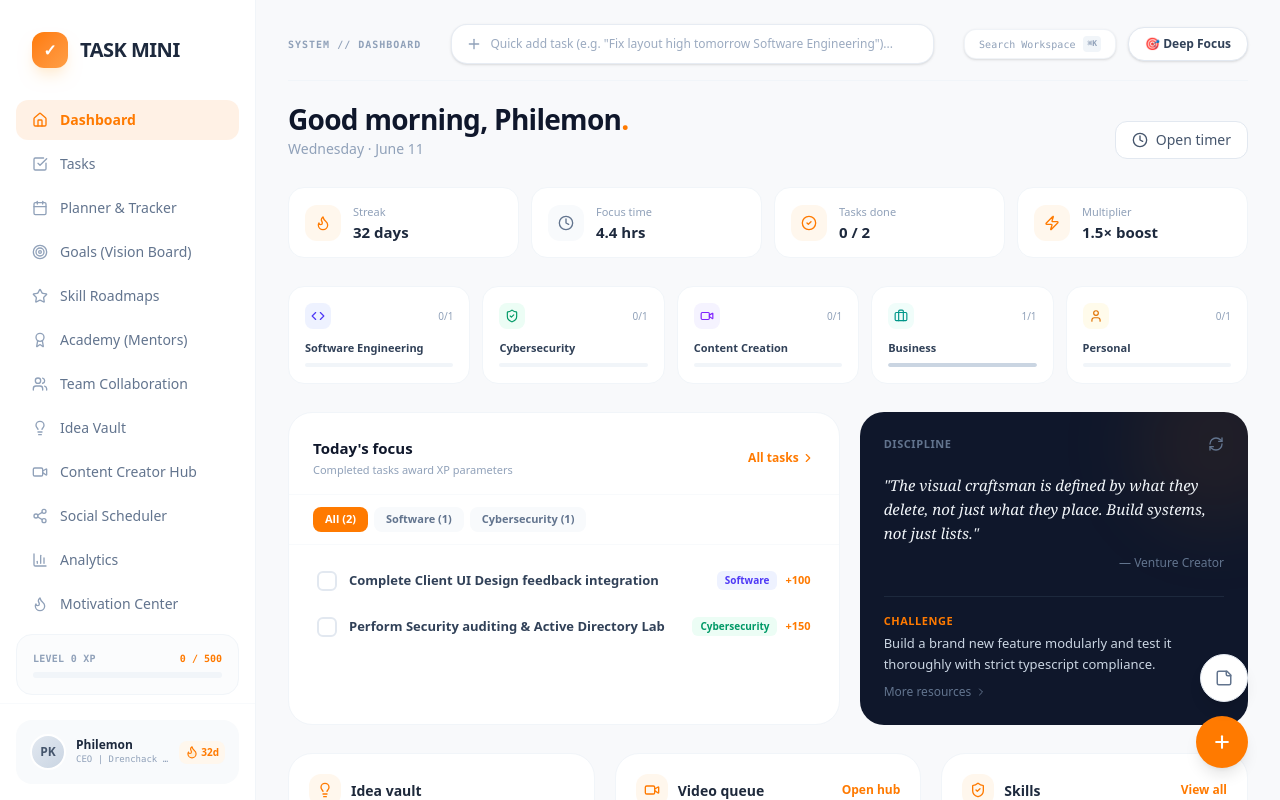
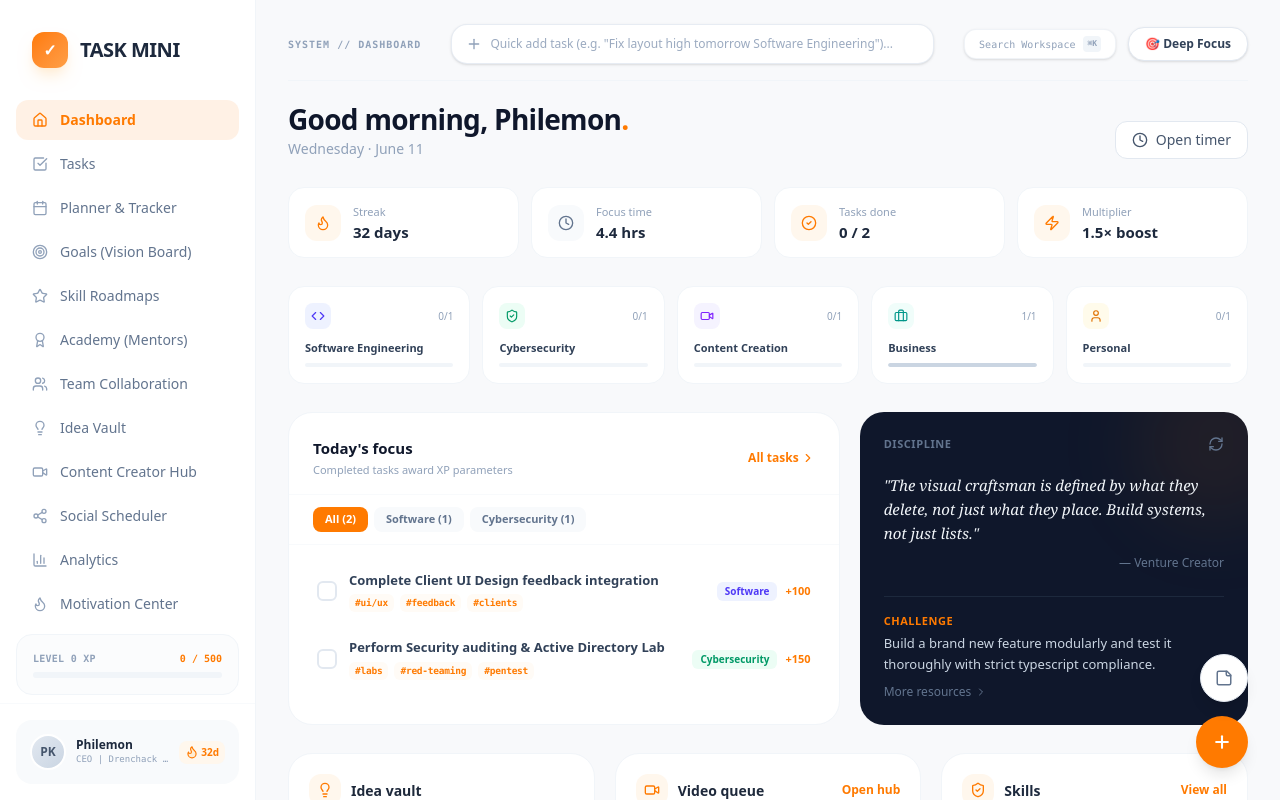
Before and after one commit to Philemon12421/Task-Mini, a React (Vite) app: page / in a window 1280 px wide. Built offline with nearby package versions, Linux system fonts and the light colour scheme.

Commit message:
feat: add NLP task classification patterns
Introduce TASK_PATTERNS to automatically categorize tasks based on keyword matching, improving the task parsing logic for better workflow organization.

```diff
--- a/src/components/DashboardView.tsx
+++ b/src/components/DashboardView.tsx
@@ -33,7 +33,62 @@ const CATEGORIES: { name: Category; icon: any; accent: string; pill: string }[]
 
 const PRIORITY_XP: Record<string, number> = { High: 120, Medium: 70, Low: 40 };
 
-function parseNLPTask(input: string): { title: string; priority: "High" | "Medium" | "Low"; category: Category; deadline: string } {
+interface TaskPattern {
+  keywords: string[];
+  category: Category;
+  tags: string[];
+}
+
+const TASK_PATTERNS: TaskPattern[] = [
+  {
+    keywords: ["meeting", "standup", "sync", "huddle", "catchup", "scrum", "weekly review", "board review", "call"],
+    category: "Business",
+    tags: ["Meeting", "Collab"],
+  },
+  {
+    keywords: ["code review", "review code", "pr review", "pull request", "github review", "review pr", "merge pr"],
+    category: "Software Engineering",
+    tags: ["CodeReview", "QA"],
+  },
+  {
+    keywords: ["bug fix", "bugfix", "hotfix", "debug", "fix bug", "resolve error", "issue fix", "crash fix"],
+    category: "Software Engineering",
+    tags: ["Bug", "Fix"],
+  },
+  {
+    keywords: ["vulnerability", "sec scan", "security audit", "pentest", "malware", "hack", "firewall", "leak test", "penetration testing"],
+    category: "Cybersecurity",
+    tags: ["Security", "Audit"],
+  },
+  {
+    keywords: ["video edit", "editing", "thumbnail", "youtube short", "rendering", "scripting", "b-roll", "edit audio"],
+    category: "Content Creation",
+    tags: ["Creative", "Editing"],
+  },
+  {
+    keywords: ["workout", "gym", "exercise", "run", "cardio", "training", "stretch", "fitness", "lift weight"],
+    category: "Personal",
+    tags: ["Fitness", "Health"],
+  },
+  {
+    keywords: ["client proposal", "pitch", "deck", "invoice", "sales", "lead generation", "revenue model", "partnership"],
+    category: "Business",
+    tags: ["Client", "Revenue"],
+  },
+  {
+    keywords: ["study", "learn", "course", "research", "homework", "lecture", "tutorial", "certification"],
+    category: "Personal",
+    tags: ["Learning", "Growth"],
+  }
+];
+
+function parseNLPTask(input: string): {
+  title: string;
+  priority: "High" | "Medium" | "Low";
+  category: Category;
+  deadline: string;
+  tags: string[];
+} {
   const norm = input.toLowerCase();
 
   let priority: "High" | "Medium" | "Low" = "Medium";
@@ -45,6 +100,15 @@ function parseNLPTask(input: string): { title: string; priority: "High" | "Mediu
   else if (/\b(cyber|security|hack|pentest|exploit|audit|firewall)\b/.test(norm)) category = "Cybersecurity";
   else if (/\b(video|edit|youtube|shorts|tiktok|content|script)\b/.test(norm)) category = "Content Creation";
   else if (/\b(business|client|contract|startup|sales|revenue|invoice)\b/.test(norm)) category = "Business";
+
+  // Check for common task patterns to override category and auto-fill tags
+  let matchedTags: string[] = [];
+  for (const pattern of TASK_PATTERNS) {
+    if (pattern.keywords.some(keyword => norm.includes(keyword))) {
+      category = pattern.category;
+      matchedTags = Array.from(new Set([...matchedTags, ...pattern.tags]));
+    }
+  }
 
   let offsetDays = 1;
   if (/\btoday\b/.test(norm)) offsetDays = 0;
@@ -78,7 +142,7 @@ function parseNLPTask(input: string): { title: string; priority: "High" | "Mediu
   let title = cleaners.reduce((t, r) => t.replace(r, ""), input).replace(/\s+/g, " ").replace(/^[\s,\-:]+|[\s,\-:]+$/g, "").trim();
   if (!title) title = input.trim() || "New task";
 
-  return { title, priority, category, deadline };
+  return { title, priority, category, deadline, tags: matchedTags };
 }
 
 export default function DashboardView({
@@ -161,7 +225,16 @@ export default function DashboardView({
     e.preventDefault();
     if (!nlpInput.trim()) return;
     const p = parseNLPTask(nlpInput);
-    addTask({ title: p.title, priority: p.priority, category: p.category, deadline: p.deadline, status: "Todo", tags: ["NLP"], xpReward: PRIORITY_XP[p.priority], notes: `From NLP: "${nlpInput}"` });
+    addTask({
+      title: p.title,
+      priority: p.priority,
+      category: p.category,
+      deadline: p.deadline,
+      status: "Todo",
+      tags: ["NLP", ...p.tags],
+      xpReward: PRIORITY_XP[p.priority],
+      notes: `From NLP: "${nlpInput}"`
+    });
     setNlpInput(""); setNlpSuccess(true);
     setTimeout(() => { setNlpSuccess(false); setFabOpen(false); }, 1200);
   };
@@ -322,9 +395,20 @@ export default function DashboardView({
                       <div className="w-5 h-5 rounded-md border-2 border-slate-200 dark:border-slate-700" />
                     )}
                   </button>
-                  <span className={`flex-1 text-[13px] font-semibold truncate ${done ? "line-through text-slate-400" : "text-slate-700 dark:text-slate-200"}`}>
-                    {task.title}
-                  </span>
+                  <div className="flex-1 min-w-0">
+                    <span className={`text-[13px] font-semibold block truncate ${done ? "line-through text-slate-400" : "text-slate-700 dark:text-slate-200"}`}>
+                      {task.title}
+                    </span>
+                    {task.tags && task.tags.filter(t => t !== "NLP" && t !== "FromNote").length > 0 && (
+                      <div className="flex flex-wrap gap-1.5 mt-1">
+                        {task.tags.filter(t => t !== "NLP" && t !== "FromNote").map(tg => (
+                          <span key={tg} className="text-[9.5px] font-bold text-[#FF7A00] dark:text-orange-400 font-mono tracking-tight bg-orange-50/50 dark:bg-orange-950/20 px-1.5 py-0.5 rounded-md">
+                            #{tg.toLowerCase()}
+                          </span>
+                        ))}
+                      </div>
+                    )}
+                  </div>
                   <div className="flex items-center gap-2 shrink-0">
                     {catCfg && (
                       <span className={`text-[10px] font-semibold px-2 py-0.5 rounded-md ${catCfg.pill}`}>
@@ -519,6 +603,18 @@ export default function DashboardView({
                       <p className="text-[12px] font-semibold text-slate-800 dark:text-slate-200 truncate">{value}</p>
                     </div>
                   ))}
+                  {parsedTask.tags.length > 0 && (
+                    <div className="col-span-2 mt-1.5 pt-2 border-t border-slate-100 dark:border-slate-800/60 text-left">
+                      <p className="text-[10px] text-slate-400 mb-1 font-mono">Auto-filled Tags</p>
+                      <div className="flex flex-wrap gap-1">
+                        {parsedTask.tags.map(t => (
+                          <span key={t} className="text-[9.5px] font-bold px-1.5 py-0.5 rounded bg-[#FF7A00]/10 text-[#FF7A00] font-mono">
+                            #{t.toLowerCase()}
+                          </span>
+                        ))}
+                      </div>
+                    </div>
+                  )}
                 </div>
               )}
 
```
